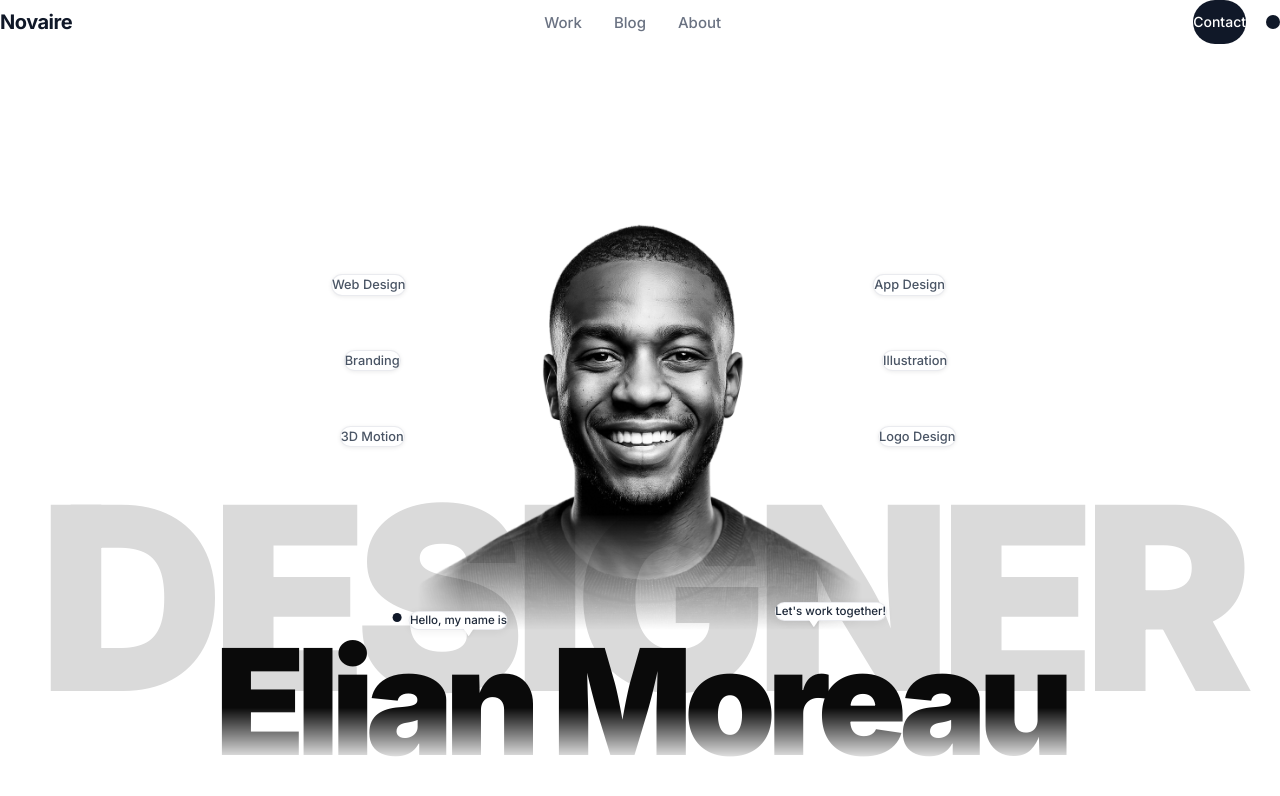
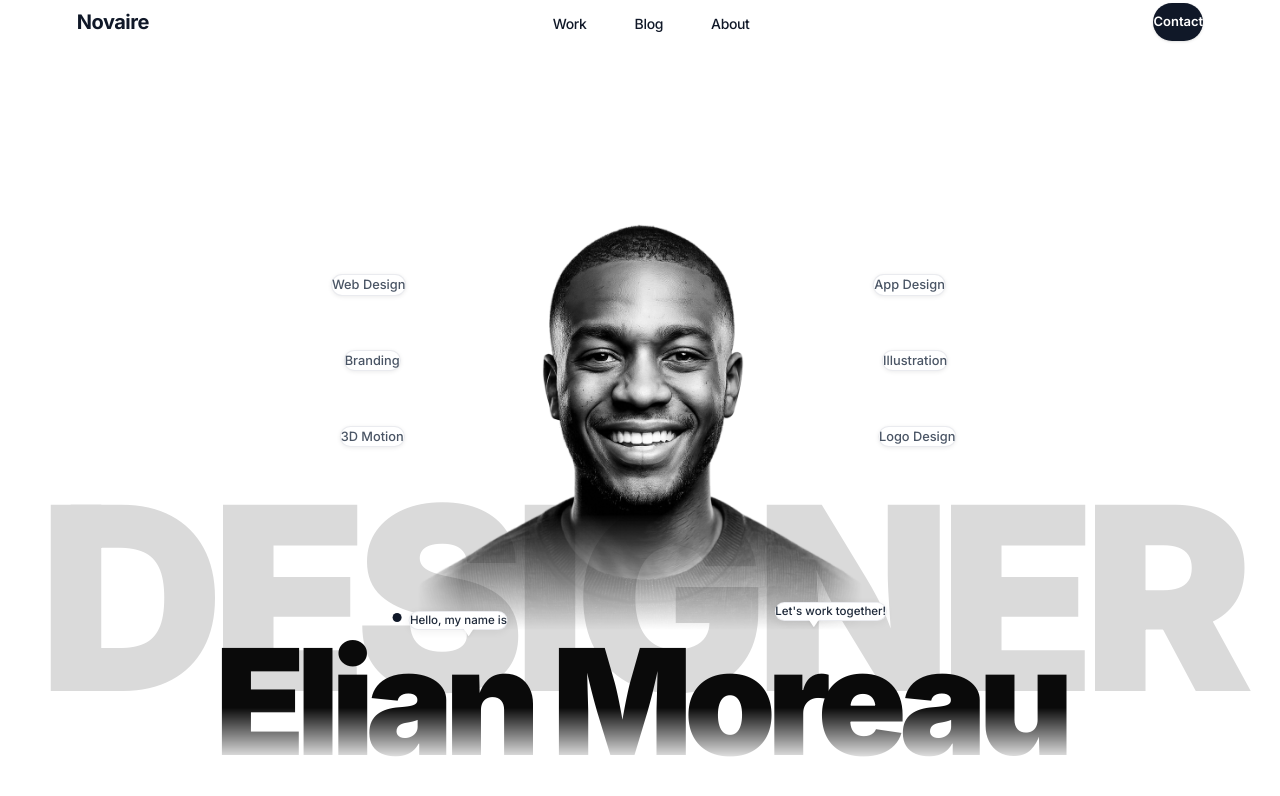
Before and after one commit to VedantChavan385/Freelance_Portfolio, a React (Vite) app: page / in a window 1280 px wide. Shown: the top 796 px of the page. Built offline with nearby package versions, Linux system fonts and the light colour scheme.

Commit message:
Navbar fixed

```diff
--- a/src/components/Hero.tsx
+++ b/src/components/Hero.tsx
@@ -18,7 +18,7 @@ export default function Hero() {
   return (
     <section className="relative w-full overflow-hidden bg-transparent">
       {/* ── DESKTOP & TABLET VIEWPORT (md and up) ─────────────────── */}
-      <div className="hidden md:flex relative w-full mx-auto max-w-[1440px] min-h-[clamp(85vh,90vh,92vh)] flex-col items-center justify-end px-[clamp(16px,4vw,80px)] pb-[clamp(1rem,3vh,2rem)]">
+      <div className="hidden md:flex relative w-full ml-auto mr-auto max-w-[1440px] min-h-[clamp(85vh,90vh,92vh)] flex-col items-center justify-end px-[clamp(16px,4vw,80px)] pb-[clamp(1rem,3vh,2rem)]">
         {/* Watermark "DESIGNER" */}
         <span
           className="absolute left-1/2 -translate-x-1/2 bottom-[clamp(2%,3vw,6%)]
--- a/src/components/Navbar.tsx
+++ b/src/components/Navbar.tsx
@@ -33,24 +33,30 @@ export default function Navbar() {
 
   return (
     <>
-      <nav className="relative w-full flex items-center justify-between px-6 py-5 md:px-10 lg:px-14 bg-transparent z-50">
-        {/* Wordmark */}
+      <header className="relative w-full bg-transparent z-50 pt-[32px] pb-[16px] md:pt-[40px]">
+        {/* Centered Navbar Container — using bulletproof inline margin centering */}
+        <div
+          style={{ marginLeft: 'auto', marginRight: 'auto' }}
+          className="w-[88vw] max-w-[1200px] flex items-center justify-between px-4"
+        >
+
+          {/* Left Wordmark Logo */}
           <a
             href="/"
             onClick={closeMenu}
-          className="text-xl font-bold tracking-tight text-gray-900 hover:text-black transition-colors min-h-[44px] inline-flex items-center"
+            className="text-[20px] font-bold tracking-tight text-gray-900 hover:text-black transition-colors min-h-[44px] inline-flex items-center"
           >
             {brand}
           </a>
 
-        {/* Center nav links — desktop only */}
-        <ul className="hidden md:flex items-center gap-8 list-none m-0 p-0">
+          {/* Center Navigation Links — desktop only */}
+          <ul className="hidden md:flex items-center gap-[48px] list-none m-0 p-0 translate-y-[1px]">
             {navLinks.map((link) => (
               <li key={link}>
                 <a
                   href={`#${link.toLowerCase()}`}
-                className="text-[15px] font-medium text-gray-500 hover:text-gray-900
-                  transition-colors duration-200"
+                  className="text-[14px] font-medium tracking-tight text-gray-900 hover:text-gray-500
+                    transition-colors duration-200 py-2 block"
                 >
                   {link}
                 </a>
@@ -58,21 +64,15 @@ export default function Navbar() {
             ))}
           </ul>
 
-        {/* Right section: Contact button + decorative dot — desktop only */}
-        <div className="hidden md:flex items-center gap-5">
+          {/* Right Section: Compact Contact Button — desktop only */}
+          <div className="hidden md:flex items-center">
             <a
               href="#contact"
-            className="rounded-full bg-gray-900 px-6 py-2.5 text-sm font-medium text-white
-              hover:bg-black hover:scale-[1.03] active:scale-100 transition-all duration-200 min-h-[44px] flex items-center justify-center"
+              className="rounded-full bg-gray-900 px-[22px] py-[8px] text-[13px] font-semibold text-white
+                hover:bg-black transition-all duration-200 min-h-[38px] flex items-center justify-center shadow-sm"
             >
               {contactLabel}
             </a>
-
-          {/* Decorative dot — far right */}
-          <span
-            className="h-3.5 w-3.5 rounded-full bg-gray-900 flex-shrink-0"
-            aria-hidden="true"
-          />
           </div>
 
           {/* Hamburger toggle button — visible on mobile/tablet */}
@@ -106,11 +106,13 @@ export default function Navbar() {
               </svg>
             )}
           </button>
-      </nav>
+        </div>
+      </header>
 
       {/* Drawer Overlay Menu for Mobile/Tablet */}
       <div
-        className={`fixed inset-0 bg-[#e9e9e9]/98 backdrop-blur-md z-45 flex flex-col items-center justify-center gap-8 px-6 transition-all duration-300 md:hidden ${isMenuOpen ? 'opacity-100 pointer-events-auto visible' : 'opacity-0 pointer-events-none invisible'
+        className={`fixed inset-0 bg-[#e9e9e9]/98 backdrop-blur-md z-45 flex flex-col items-center justify-center gap-8 px-6 transition-all duration-300 md:hidden ${
+          isMenuOpen ? 'opacity-100 pointer-events-auto visible' : 'opacity-0 pointer-events-none invisible'
         }`}
       >
         <ul className="flex flex-col items-center gap-6 list-none m-0 p-0 text-center">
@@ -131,7 +133,7 @@ export default function Navbar() {
         <a
           href="#contact"
           onClick={closeMenu}
-          className="rounded-full bg-gray-900 px-10 py-3 text-lg font-medium text-white
+          className="rounded-full bg-gray-900 px-10 py-3.5 text-lg font-medium text-white
             hover:bg-black active:scale-95 transition-all duration-200 min-h-[44px] flex items-center justify-center shadow-lg"
         >
           {contactLabel}
```
Lines whose indentation alone changed are shown as unchanged.
